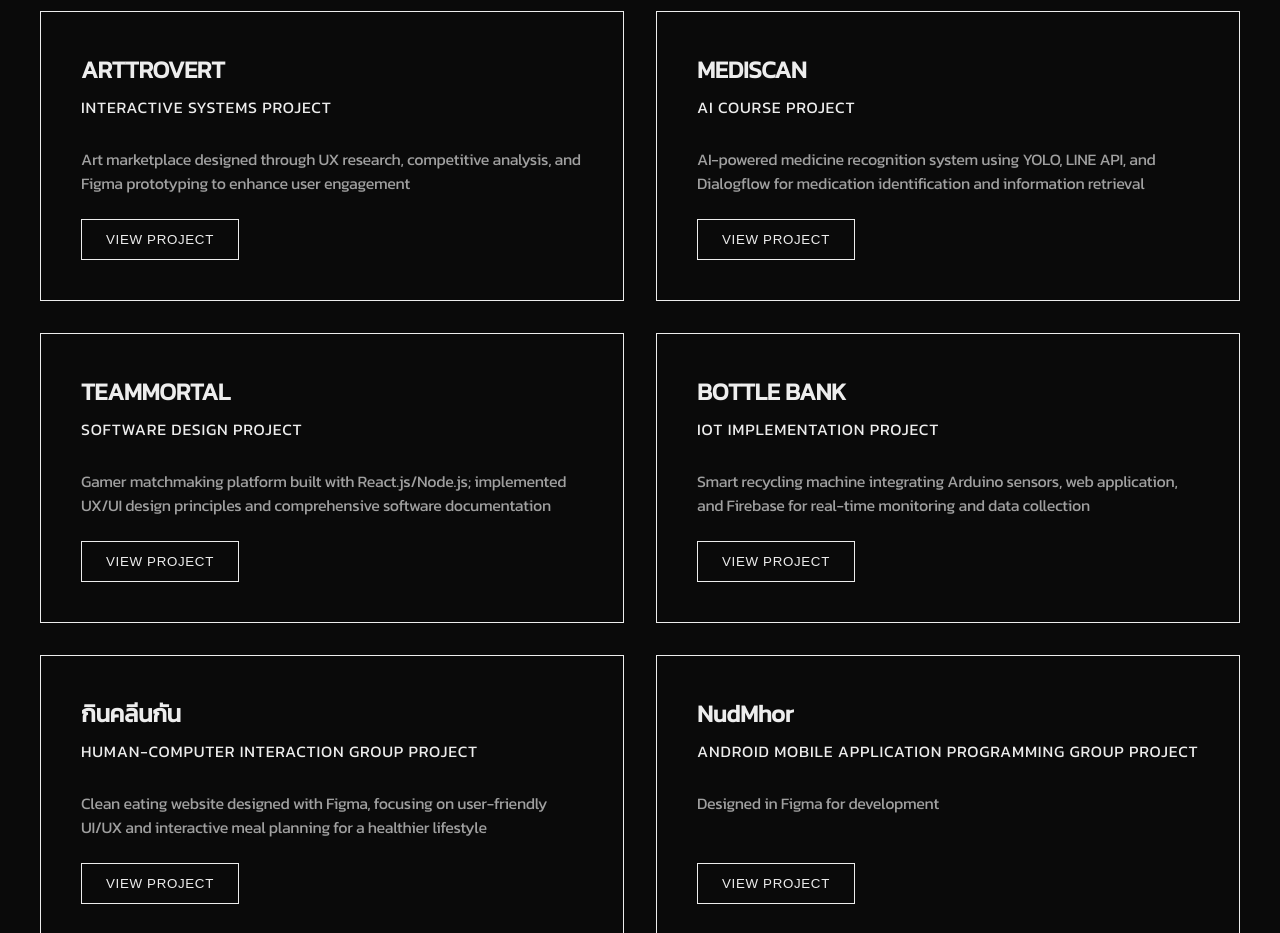
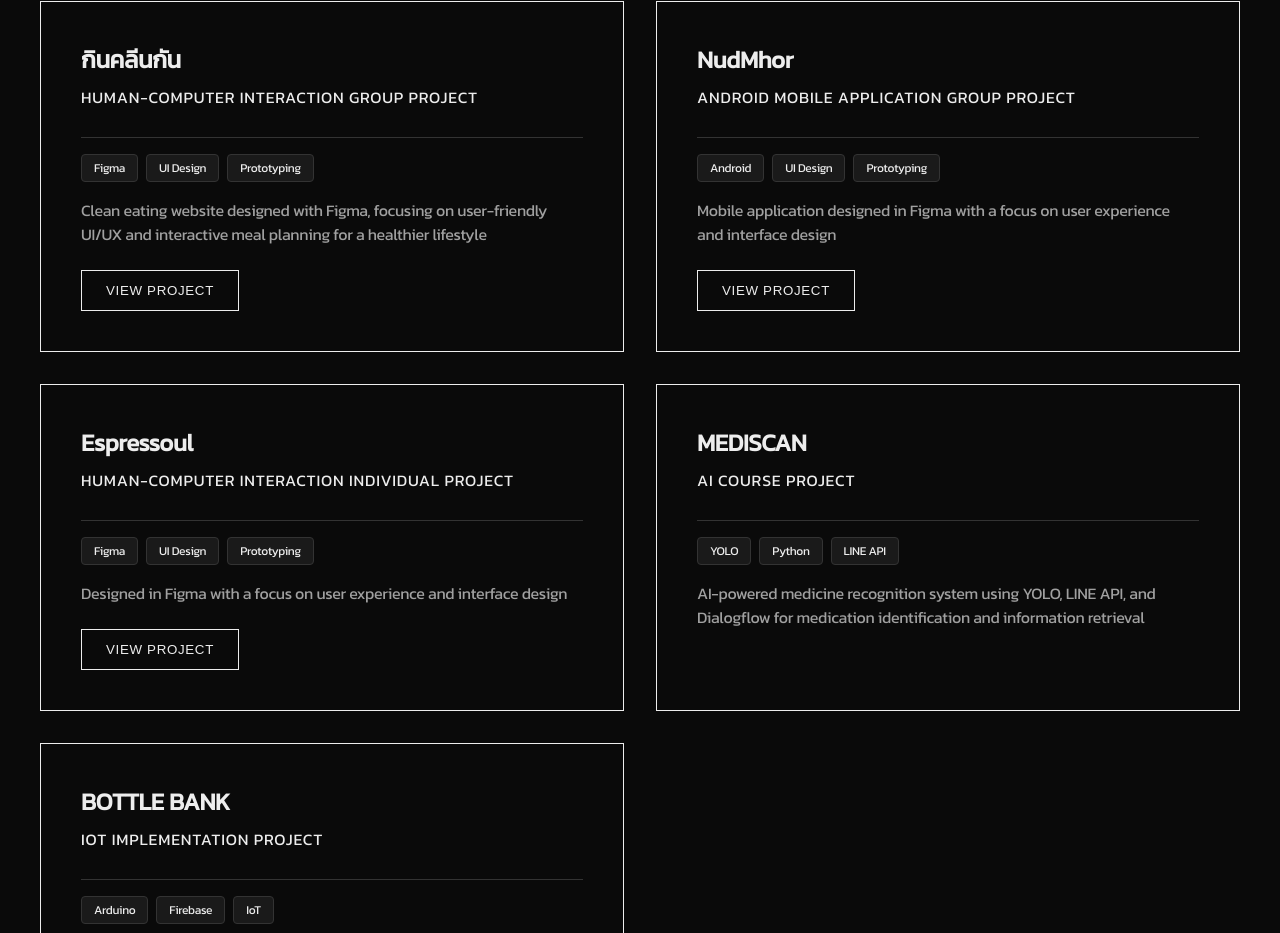
Before and after one commit to 2parn-is-parnparn/my-next-app, a Next.js app: page / in a window 1280 px wide. Shown: the part 1867-2800 px from the top of the page. Built offline with nearby package versions, Linux system fonts and the light colour scheme.

Commit message:
add techstack

```diff
--- a/src/app/components/Navbar.tsx
+++ b/src/app/components/Navbar.tsx
@@ -97,9 +97,9 @@ export default function Navbar({ currentPageName }: NavbarProps) {
         <ul className="navbar-menu" ref={navbarMenuRef}>
           <li><Link href="/" onClick={closeMenu}>Home</Link></li>
           <li><Link href="/#education" onClick={closeMenu}>Education</Link></li>
-          <li><Link href="/#skills" onClick={closeMenu}>Skills</Link></li>
           <li><Link href="/#experience" onClick={closeMenu}>Experience</Link></li>
           <li><Link href="/#projects" onClick={closeMenu}>Projects</Link></li>
+          <li><Link href="/#skills" onClick={closeMenu}>Skills</Link></li>
         </ul>
       </div>
     </nav>
--- a/src/app/espressoul/page.jsx
+++ b/src/app/espressoul/page.jsx
@@ -17,8 +17,8 @@ export default function Home() {
           </button>
 
           <p id="projectcaption" className="bio">
-          A solo project focused on the history of coffee, designed as a practice in UI design using Figma. This project explores UX principles and interface aesthetics while presenting engaging content on coffee’s origins and evolution.
-          </p>
+          โปรเจกต์เดี่ยวในวิชา Human-Computer Interaction ที่มุ่งเน้นการออกแบบ UI ด้วย Figma ผ่านการนำเสนอประวัติและวิวัฒนาการของกาแฟ โดยเป็นการฝึกทักษะด้าน UX/UI Design และการสร้างอินเทอร์เฟซที่ดึงดูดและใช้งานง่าย
+</p>
         </div>
         <section id="about" className="hero">
           <section id="education" className="education-section">
--- a/src/app/globals.css
+++ b/src/app/globals.css
@@ -27,7 +27,6 @@
   }
 } */
 
-/* Base Styles */
 body {
   color: var(--foreground);
   background: var(--background);
@@ -39,7 +38,7 @@ body {
 
 html {
   scroll-behavior: smooth;
-  scroll-padding-top: 6rem; /* Account for fixed navbar when scrolling to sections */
+  scroll-padding-top: 6rem;
 }
 
 .container {
@@ -53,7 +52,7 @@ main {
   padding-top: 6rem;
 }
 
-/* Section Title - Used across multiple sections */
+
 .section-title {
   font-size: 1.875rem;
   font-weight: 700;
@@ -62,7 +61,7 @@ main {
   border-bottom: 1px solid var(--foreground);
 }
 
-/* Hero Section */
+
 .hero {
   display: flex;
   flex-direction: column;
@@ -96,10 +95,10 @@ main {
 .bio {
   font-size: 1.125rem;
   line-height: 1.6;
-  max-width: 35rem;
+  /* max-width: 35rem; */
 }
 
-/* Profile Image */
+
 .profile-container {
   position: relative;
 }
@@ -109,7 +108,7 @@ main {
   height: 240px;
   overflow: hidden;
   border-radius: 50%;
-  filter: grayscale(0%);
+  filter: grayscale(100%);
   border: 8px solid var(--background);
   box-shadow: 0 0 0 1px var(--foreground);
   transition: all 0.3s ease;
@@ -128,11 +127,11 @@ img {
 
 
 .myImage:hover {
-  filter: grayscale(100%);
+  filter: grayscale(0%);
   transform: scale(1.03);
 }
 
-/* Education Section */
+
 .education-section {
   margin-bottom: 4rem;
   animation: fadeIn 0.8s ease forwards;
@@ -183,7 +182,7 @@ img {
   margin: 0.5rem 0;
 }
 
-/* Skills Section */
+
 .skills-section {
   margin-bottom: 4rem;
   animation: fadeIn 0.8s ease forwards;
@@ -250,7 +249,7 @@ img {
   transform: translateY(-2px);
 }
 
-/* Experience Section */
+
 .experience-section {
   margin-bottom: 4rem;
   animation: fadeIn 0.8s ease forwards;
@@ -311,7 +310,7 @@ img {
   line-height: 1.6;
 }
 
-/* Projects Section */
+
 .projects-section {
   margin-bottom: 4rem;
   animation: fadeIn 0.8s ease forwards;
@@ -326,7 +325,7 @@ img {
   animation-delay: 0.3s;
 }
 
-/* Project Cards */
+
 .myCard {
   position: relative;
   padding: 2.5rem;
@@ -388,7 +387,7 @@ img {
   color: var(--background);
 }
 
-/* Footer */
+
 footer {
   border-top: 1px solid var(--border-light);
   padding: 2.5rem 0;
@@ -400,13 +399,13 @@ footer p {
   color: var(--text-secondary);
 }
 
-/* Animations */
+
 @keyframes fadeIn {
   from { opacity: 0; transform: translateY(20px); }
   to { opacity: 1; transform: translateY(0); }
 }
 
-/* Media Queries for Responsive Design */
+
 @media (min-width: 768px) {
   .hero {
     flex-direction: row;
@@ -436,11 +435,11 @@ footer p {
 
   .image-gallery {
     grid-template-columns: 1fr;
-    gap: 1.5rem; /* ระยะห่างระหว่างรูปภาพบนมือถือ */
+    gap: 1.5rem;
   }
 }
 
-/* Navbar */
+
 .navbar {
   position: fixed;
   top: 0;
@@ -533,7 +532,7 @@ video {
   color: var(--text-secondary);
 }
 
-/* Mobile menu toggle */
+
 .menu-toggle {
   display: none;
   flex-direction: column;
@@ -586,28 +585,27 @@ video {
   }
 
   .thumbnail {
-    max-width: 250px; /* ขนาดเล็กลงบนหน้าจอมือถือ */
+    max-width: 250px;
   }
 }
 
-/* Image Gallery Styles */
 .image-gallery {
   display: grid;
   grid-template-columns: repeat(4, 1fr);
-  gap: 2rem; /* ระยะห่างระหว่างรูปภาพ - เพิ่มค่าให้มีระยะห่างมากขึ้น */
-  margin-bottom: 2rem; /* ระยะห่างด้านล่างของแกลเลอรี่ */
+  gap: 2rem;
+  margin-bottom: 2rem;
 }
 
 
 
 .thumbnail {
   width: 100%;
-  max-width: 150px; /* กำหนดขนาดสูงสุดของรูป */
+  max-width: 150px;
   height: auto;
   cursor: pointer;
   transition: transform 0.3s ease, filter 0.3s ease;
   border-radius: 8px;
-  margin: 0 auto; /* จัดให้อยู่ตรงกลาง */
+  margin: 0 auto;
 }
 
 
@@ -616,7 +614,6 @@ video {
   filter: brightness(1.1);
 }
 
-/* Modal Styles */
 .modal-overlay {
   position: fixed;
   top: 0;
@@ -668,3 +665,39 @@ video {
   from { transform: scale(0.9); opacity: 0; }
   to { transform: scale(1); opacity: 1; }
 }
+
+.tech-stack {
+  margin-top: 1rem;
+  border-top: 1px solid var(--border-light);
+  padding-top: 1rem;
+}
+
+.tech-stack-title {
+  font-size: 0.875rem;
+  color: var(--text-secondary);
+  margin-bottom: 0.5rem;
+  text-transform: uppercase;
+  letter-spacing: 0.05em;
+}
+
+.tech-stack-items {
+  display: flex;
+  flex-wrap: wrap;
+  gap: 0.5rem;
+}
+
+.tech-badge {
+  background-color: var(--hover);
+  color: var(--foreground);
+  padding: 0.25rem 0.75rem;
+  border-radius: 4px;
+  font-size: 0.75rem;
+  border: 1px solid var(--border-light);
+  transition: all 0.2s ease;
+}
+
+.tech-badge:hover {
+  background-color: var(--foreground);
+  color: var(--background);
+  transform: translateY(-2px);
+}
--- a/src/app/page.tsx
+++ b/src/app/page.tsx
@@ -7,9 +7,71 @@ export default function Home() {
 
   const router = useRouter();
 
-  const navigateTo = (path: string) => {
-    router.push(path);
+  const navigateTo = (path?: string) => {
+    if (path) {
+      router.push(path);
+    }
   };
+
+  const projects = [
+    {
+      title: "TEAMMORTAL",
+      subtitle: "SOFTWARE DESIGN PROJECT",
+      mainDescription: "Gamer matchmaking platform built with React.js/Node.js; implemented UX/UI design principles and comprehensive software documentation",
+      detailPath: "/teammortal",
+      mainTechStack: ["React.js", "Node.js", "UI Design", "UX Research","Figma", "Prototyping"],
+      hasDetailPage: true
+    },
+    {
+      title: "ARTTROVERT",
+      subtitle: "INTERACTIVE SYSTEMS PROJECT",
+      mainDescription: "Art marketplace designed through UX research, competitive analysis, and Figma prototyping to enhance user engagement",
+      detailPath: "/arttrovert",
+      mainTechStack: ["Figma", "Prototyping","UI Design"],
+      hasDetailPage: true
+    },
+
+    {
+      title: "กินคลีนกัน",
+      subtitle: "HUMAN-COMPUTER INTERACTION GROUP PROJECT",
+      mainDescription: "Clean eating website designed with Figma, focusing on user-friendly UI/UX and interactive meal planning for a healthier lifestyle",
+      detailPath: "/kinclean",
+      mainTechStack: ["Figma", "UI Design","Prototyping"],
+      hasDetailPage: true
+    },
+    {
+      title: "NudMhor",
+      subtitle: "ANDROID MOBILE APPLICATION GROUP PROJECT",
+      mainDescription: "Mobile application designed in Figma with a focus on user experience and interface design",
+      detailPath: "/nudmhor",
+      mainTechStack: ["Android", "UI Design","Prototyping"],
+      hasDetailPage: true,
+    },
+    {
+      title: "Espressoul",
+      subtitle: "HUMAN-COMPUTER INTERACTION INDIVIDUAL PROJECT",
+      mainDescription: "Designed in Figma with a focus on user experience and interface design",
+      detailPath: "/espressoul",
+      mainTechStack: ["Figma",  "UI Design","Prototyping"],
+      hasDetailPage: true,
+    },
+    {
+      title: "MEDISCAN",
+      subtitle: "AI COURSE PROJECT",
+      mainDescription: "AI-powered medicine recognition system using YOLO, LINE API, and Dialogflow for medication identification and information retrieval",
+      mainTechStack: ["YOLO", "Python", "LINE API"],
+      hasDetailPage: false,
+      detailPath: undefined
+    },
+    {
+      title: "BOTTLE BANK",
+      subtitle: "IOT IMPLEMENTATION PROJECT",
+      mainDescription: "Smart recycling machine integrating Arduino sensors, web application, and Firebase for real-time monitoring and data collection",
+      mainTechStack: ["Arduino", "Firebase", "IoT"],
+      hasDetailPage: false,
+      detailPath: undefined
+    },
+  ];
 
   return (
     <div className="container">
@@ -30,17 +92,7 @@ export default function Home() {
           </div>
         </section>
 
-        <section id="education" className="education-section">
-          <h2 className="section-title">Education</h2>
-          <div className="education-card">
-            <div className="education-header">
-              <h3 className="institution">King Mongkut's Institute of Technology Ladkrabang</h3>
-              <span className="location">Bangkok, Thailand</span>
-            </div>
-            <p className="degree">School of Science in Computer Science, 2.96 GPA</p>
-            <p className="duration">2021 – Present</p>
-          </div>
-        </section>
+
 
         <section id="skills" className="skills-section">
           <h2 className="section-title">Skills</h2>
@@ -73,6 +125,7 @@ export default function Home() {
           </div>
         </section>
 
+
         <section id="experience" className="experience-section">
           <h2 className="section-title">Experience</h2>
           <div className="experience-card">
@@ -102,74 +155,49 @@ export default function Home() {
         <section id="projects" className="projects-section">
           <h2 className="section-title">Academic Projects</h2>
           <div className="projects-grid">
-            <div className="myCard">
-              <div className="card-content">
-                <h3 className="project-title">ARTTROVERT</h3>
-                <h4 className="project-subtitle">INTERACTIVE SYSTEMS PROJECT</h4>
-                <p className="project-description">Art marketplace designed through UX research, competitive analysis, and Figma prototyping to enhance user engagement</p>
-                <button className="myButton" onClick={() => navigateTo("/arttrovert")}>VIEW PROJECT</button>
-              </div>
-            </div>
-
-            <div className="myCard">
-              <div className="card-content">
-                <h3 className="project-title">MEDISCAN</h3>
-                <h4 className="project-subtitle">AI COURSE PROJECT</h4>
-                <p className="project-description">AI-powered medicine recognition system using YOLO, LINE API, and Dialogflow for medication identification and information retrieval</p>
-                <button className="myButton" onClick={() => navigateTo("/arttrovert")}>VIEW PROJECT</button>
-              </div>
-            </div>
-
-            <div className="myCard">
-              <div className="card-content">
-                <h3 className="project-title">TEAMMORTAL</h3>
-                <h4 className="project-subtitle">SOFTWARE DESIGN PROJECT</h4>
-                <p className="project-description">Gamer matchmaking platform built with React.js/Node.js; implemented UX/UI design principles and comprehensive software documentation</p>
-                <button className="myButton" onClick={() => navigateTo("/arttrovert")}>VIEW PROJECT</button>
-              </div>
-            </div>
-
-            <div className="myCard">
-              <div className="card-content">
-                <h3 className="project-title">BOTTLE BANK</h3>
-                <h4 className="project-subtitle">IOT IMPLEMENTATION PROJECT</h4>
-                <p className="project-description">Smart recycling machine integrating Arduino sensors, web application, and Firebase for real-time monitoring and data collection</p>
-                <button className="myButton" onClick={() => navigateTo("/arttrovert")}>VIEW PROJECT</button>
-              </div>
+            {projects.map((project, index) => (
+              <div key={index} className="myCard">
+                <div className="card-content">
+                  <h3 className="project-title">{project.title}</h3>
+                  <h4 className="project-subtitle">{project.subtitle}</h4>
+                  <div className="tech-stack">
+                    <div className="tech-stack-items">
+                      {project.mainTechStack.map((tech, techIndex) => (
+                        <span key={techIndex} className="tech-badge">{tech}</span>
+                      ))}
+                    </div>
+                  </div>
+                  <p className="project-description">{project.mainDescription}</p>
 
 
-            </div>
 
-            <div className="myCard">
-              <div className="card-content">
-                <h3 className="project-title">กินคลีนกัน</h3>
-                <h4 className="project-subtitle">Human-Computer Interaction Group Project</h4>
-                <p className="project-description">Clean eating website designed with Figma, focusing on user-friendly UI/UX and interactive meal planning for a healthier lifestyle</p>
-                <button className="myButton" onClick={() => navigateTo("/kinclean")}>VIEW PROJECT</button>
+                  {project.hasDetailPage && (
+                    <button
+                      className="myButton"
+                      onClick={() => navigateTo(project.detailPath)}
+                    >
+                      VIEW PROJECT
+                    </button>
+                  )}
+                </div>
               </div>
-            </div>
+            ))}
+          </div>
+        </section>
 
 
-            <div className="myCard">
-              <div className="card-content">
-                <h3 className="project-title">NudMhor</h3>
-                <h4 className="project-subtitle">ANDROID MOBILE APPLICATION PROGRAMMING Group Project</h4>
-                <p className="project-description">Designed in Figma for development</p>
-                <button className="myButton" onClick={() => navigateTo("/nudmhor")}>VIEW PROJECT</button>
-              </div>
+        <section id="education" className="education-section">
+          <h2 className="section-title">Education</h2>
+          <div className="education-card">
+            <div className="education-header">
+              <h3 className="institution">King Mongkut's Institute of Technology Ladkrabang</h3>
+              <span className="location">Bangkok, Thailand</span>
             </div>
-
-            <div className="myCard">
-              <div className="card-content">
-                <h3 className="project-title">Espressoul</h3>
-                <h4 className="project-subtitle">Human-Computer Interaction Individual Project</h4>
-                <p className="project-description">Designed in Figma for development</p>
-                <button className="myButton" onClick={() => navigateTo("/espressoul")}>VIEW PROJECT</button>
-              </div>
-            </div>
-
+            <p className="degree">School of Science in Computer Science, 2.96 GPA</p>
+            <p className="duration">2021 – Present</p>
           </div>
         </section>
+
       </main>
 
       <footer>
```
